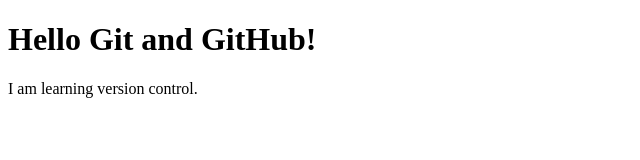
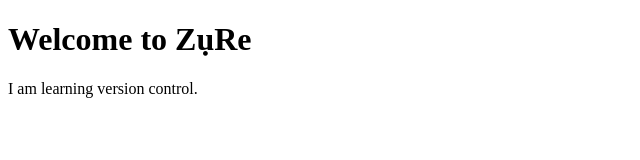
Before and after one commit to Godfather05/Git-Learning, a plain HTML site: page index.html in a window 1280 px wide. Shown: the whole page, without its empty margins (0-640 px from the left). Drawn offline with Linux system fonts and the light colour scheme.

Commit message:
Update homepage title on feature branch

```diff
--- a/index.html
+++ b/index.html
@@ -4,7 +4,7 @@
     <title>My First Git Project</title>
 </head>
 <body>
-    <h1>Hello Git and GitHub!</h1>
+    <h1>Welcome to ZụRe</h1>
     <p>I am learning version control.</p>
 </body>
 </html>
```
